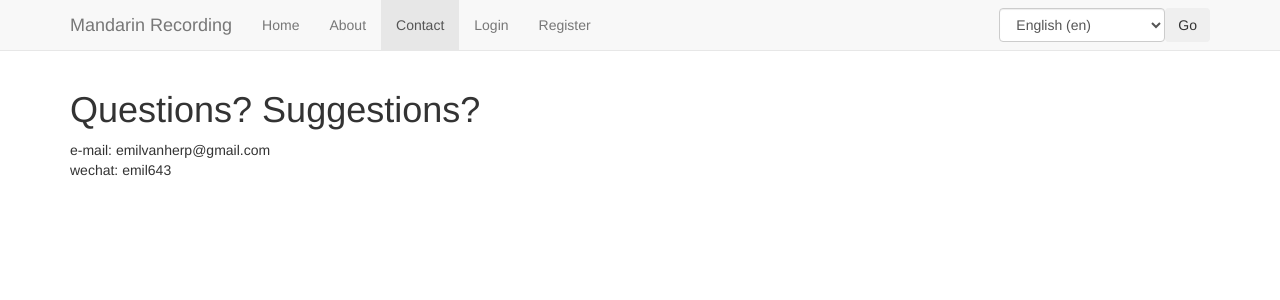
After one commit to Emilv2/mandarinrecording, a Django app: page /contact/ in a window 1280 px wide. The commit adds this page. Shown: the top 300 px of the page. Run offline with Django 3.2, Linux system fonts and the light colour scheme; parts of the project's set-up code (start-up, migrations or seed data) failed here and were passed over; some libraries are stand-ins or nearby versions.

Commit message:
feat: add contact page

```diff
--- a/emilvanherp/templates/base.html
+++ b/emilvanherp/templates/base.html
@@ -22,7 +22,7 @@
           <ul class="nav navbar-nav">
             <li {% if request.path == '/home/' %}class="active"{% endif %}>
                 {% comment %}Translators: Webpage Home{% endcomment %}
-                <a href="home">{% trans "Home" %}</a>
+                <a href="/home">{% trans "Home" %}</a>
             </li>
             <li {% if request.path == '/recording/about/' %}class="active"{% endif %}>
                 <a href="/recording/about/">{% trans "About" %}</a>
--- /dev/null
+++ b/emilvanherp/templates/contact.html
@@ -0,0 +1,18 @@
+{% extends 'base.html' %}
+{% load i18n %}
+{% block content %}
+{% load bootstrap3 %}
+{% bootstrap_css %}
+<head>
+    <div class="container">
+    <title> {%trans "Contact" %} </title>
+    <h1> {%trans "Questions? Suggestions?" %} </h1>
+    <p> {% blocktrans %}
+        e-mail: emilvanherp@gmail.com </br>
+        wechat: emil643
+    {% endblocktrans %} </p>
+    </div>
+
+
+</head>
+{% endblock %}
--- a/emilvanherp/urls.py
+++ b/emilvanherp/urls.py
@@ -15,10 +15,12 @@ Including another URLconf
 """
 from django.conf.urls import include, url
 from django.contrib import admin
+from . import views
 
 urlpatterns = [
     url(r'^admin/', admin.site.urls),
     url(r'^accounts/', include('userregistration.urls')),
     url(r'^recording/', include('recording.urls')),
+    url(r'^contact/', views.contact, name='contact'),
     url(r'^i18n/', include('django.conf.urls.i18n')),
 ]
--- /dev/null
+++ b/emilvanherp/views.py
@@ -0,0 +1,4 @@
+from django.shortcuts import render
+
+def contact(request):
+    return render(request, 'contact.html')
```
